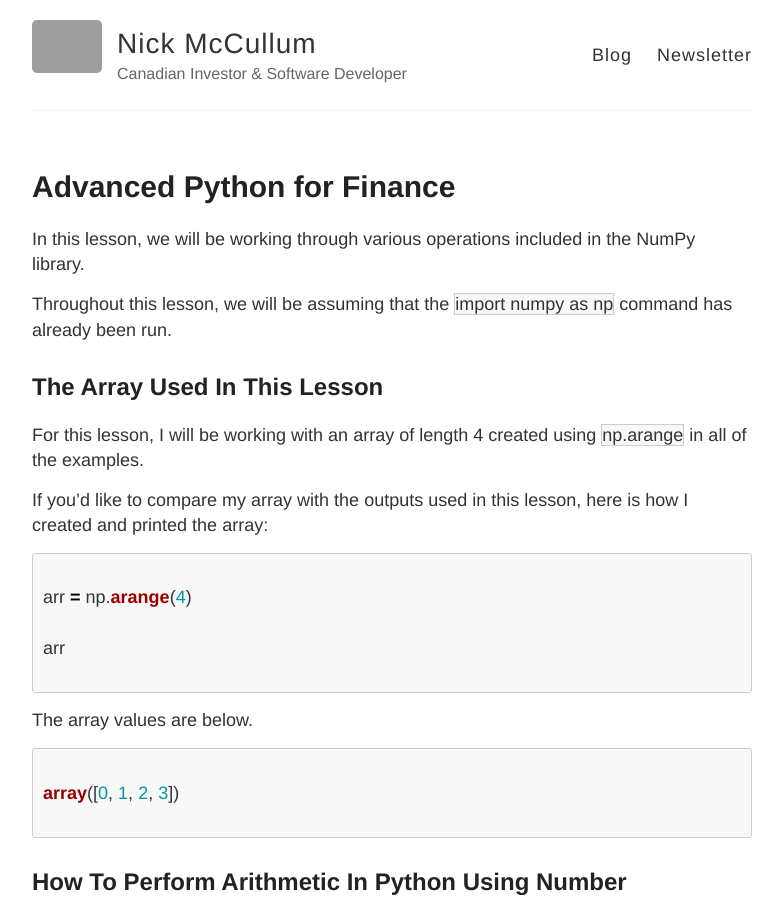
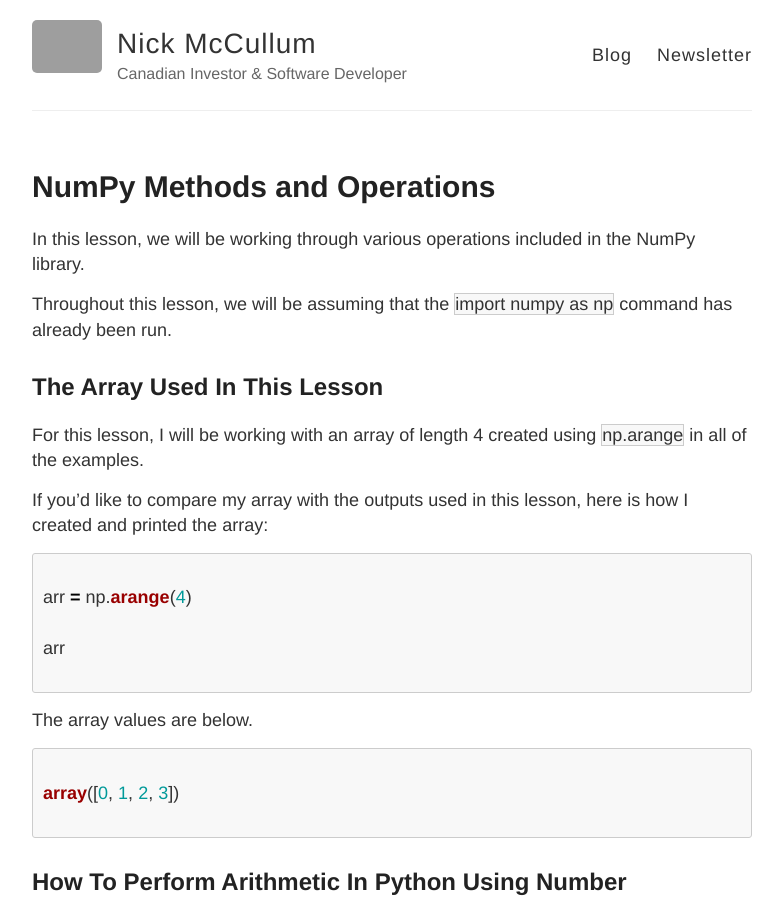
Before and after one commit to rosyberti/website, a Jekyll site: the page built from advanced-python/numpy-methods-operations.md, in a window 1280 px wide and 900 px high. Shown: the whole window, without its empty margins (248-1031 px from the left). Built offline with Jekyll 4.4.1, drawn with Linux system fonts in a browser that asks for light colours; grey boxes are pictures that could not be loaded.

Commit message:
fixed title

```diff
--- a/advanced-python/numpy-methods-operations.md
+++ b/advanced-python/numpy-methods-operations.md
@@ -1,6 +1,6 @@
 ---
 layout: page
-title: Advanced Python for Finance
+title: NumPy Methods and Operations
 ---
 
 In this lesson, we will be working through various operations included in the NumPy library.
```
